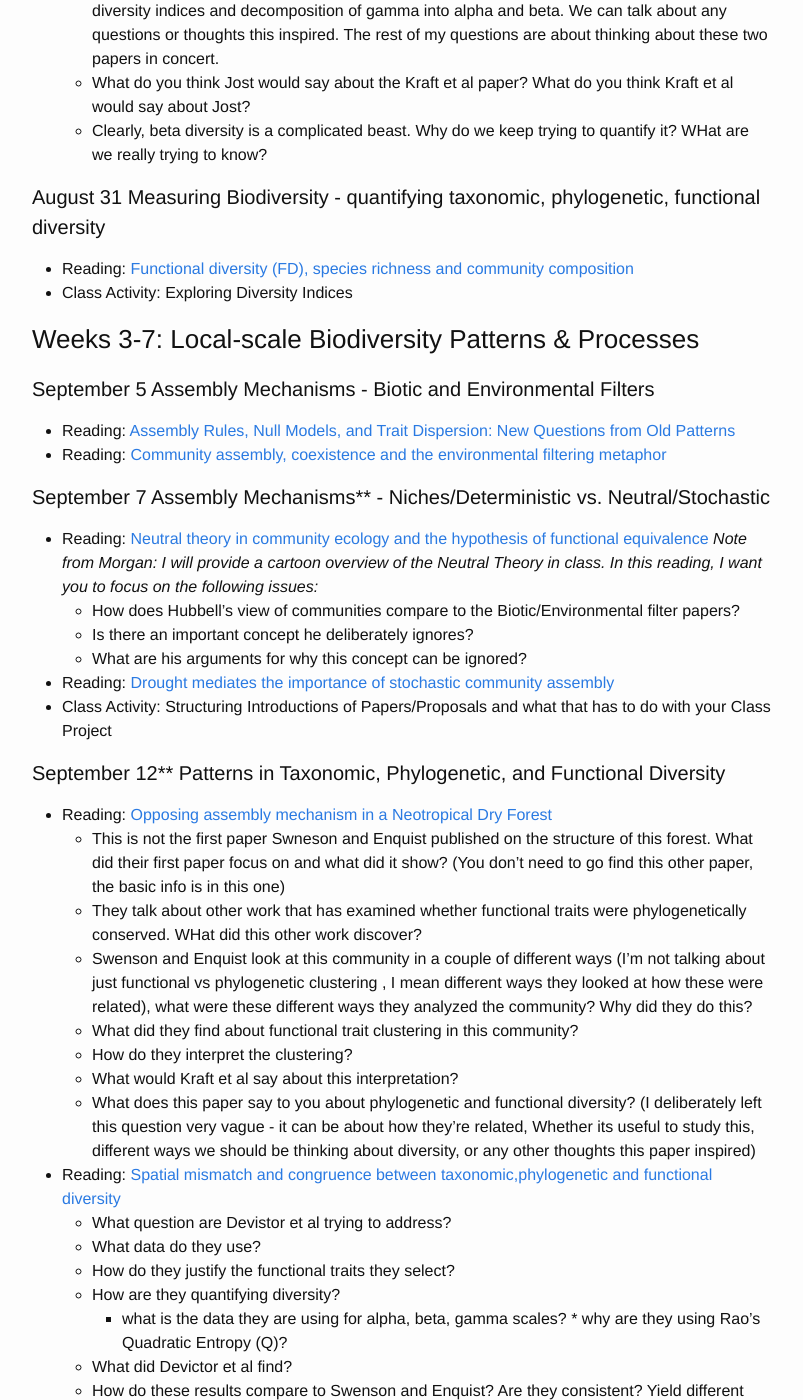
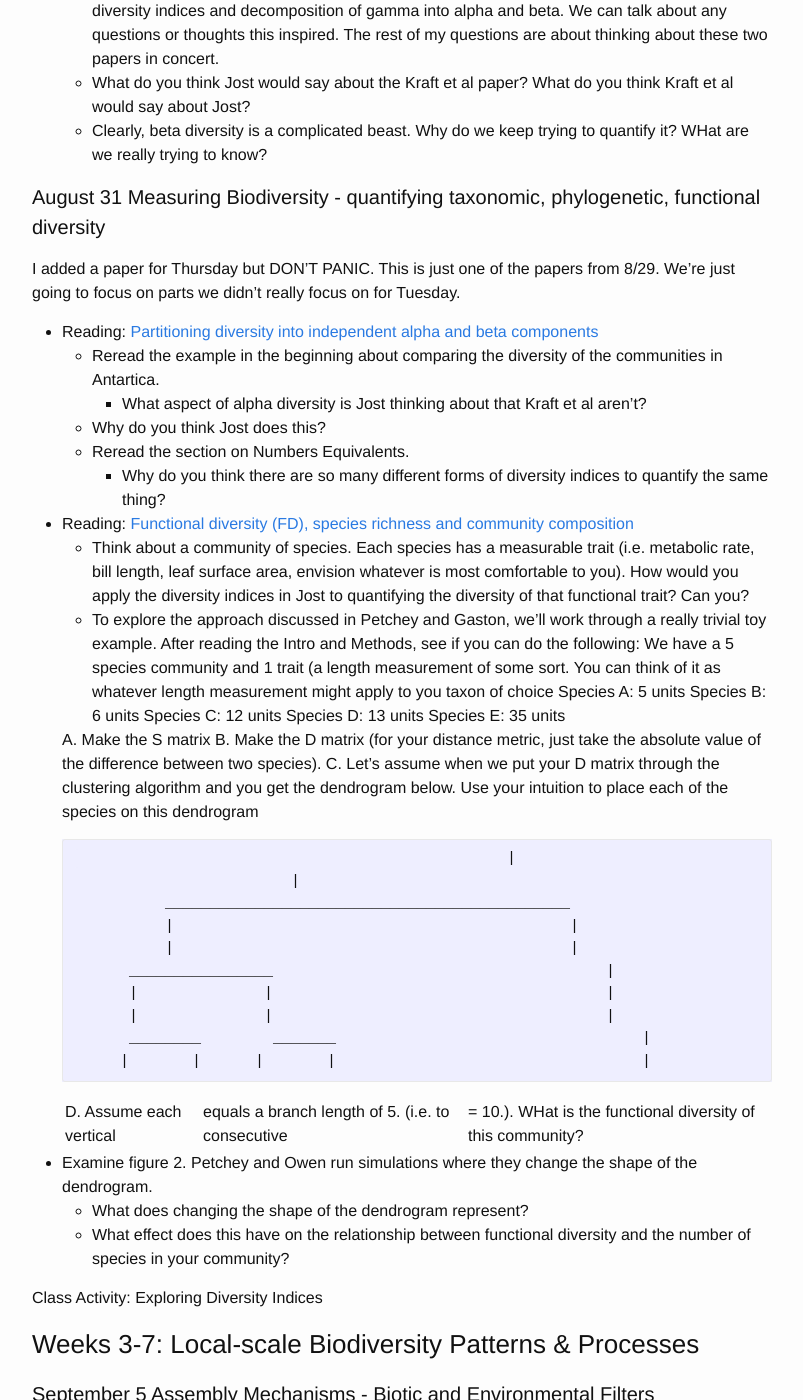
Before and after one commit to skmorgane/biodiversity-course, a Jekyll site: the page built from schedule.md, in a window 1280 px wide and 1400 px high, scrolled down 1637 px. Shown: the whole window, without its empty margins (238-1041 px from the left). Built offline with Jekyll 4.4.1, drawn with Linux system fonts in a browser that asks for light colours.

Commit message:
Add questions for Measuring Biodiversity

```diff
--- a/schedule.md
+++ b/schedule.md
@@ -56,8 +56,46 @@ IMPORTANT: if Date is followed by 2 asterisks then readings are not yet finalize
     * Clearly, beta diversity is a complicated beast. Why do we keep trying to quantify it? WHat are we really trying to know?
 
 #### August 31 Measuring Biodiversity - quantifying taxonomic, phylogenetic, functional diversity
+I added a paper for Thursday but DON'T PANIC. This is just one of the papers from 8/29. We're just going to focus on parts we didn't really focus on for Tuesday.
+* Reading: [Partitioning diversity into independent alpha and beta components](https://doi.org/10.1890/06-1736.1)
+    * Reread the example in the beginning about comparing the diversity of the communities in Antartica.
+        * What aspect of alpha diversity is Jost thinking about that Kraft et al aren't?
+	* Why do you think Jost does this?
+    * Reread the section on Numbers Equivalents.
+        * Why do you think there are so many different forms of diversity indices to quantify the same thing?
 * Reading: [Functional diversity (FD), species richness and community composition](https://doi.org/10.1046/j.1461-0248.2002.00339.x)
-* Class Activity: Exploring Diversity Indices
+    * Think about a community of species. Each species has a measurable trait (i.e. metabolic rate, bill length, leaf surface area, envision whatever is most comfortable to you). How would you apply the diversity indices in Jost to quantifying the diversity of that functional trait? Can you?
+    * To explore the approach discussed in Petchey and Gaston, we'll work through a really trivial toy example. After reading the Intro and Methods, see if you can do the following:
+     We have a 5 species community and 1 trait (a length measurement of some sort. You can think of it as whatever length measurement might apply to you taxon of choice
+     Species A: 5 units
+     Species B: 6 units
+     Species C: 12 units
+     Species D: 13 units
+     Species E: 35 units
+
+     A. Make the S matrix
+     B. Make the D matrix (for your distance metric, just take the absolute value of the difference between two species).
+     C. Let's assume when we put your D matrix through the clustering algorithm and you get the dendrogram below. Use your intuition to place each of the species on this dendrogram
+
+                                                      |
+						      |
+				_____________________________________________
+				|                                            |
+				|                                            |
+			________________                                     |
+			|              |                                     |
+			|              |                                     |
+		    ________        _______                                  |
+		   |       |      |       |                                  |
+
+
+    D. Assume each vertical |  equals a branch length of 5. (i.e. to consecutive | | = 10.). WHat is the functional diversity of this community?
+
+ * Examine figure 2. Petchey and Owen run simulations where they change the shape of the dendrogram.
+     * What does changing the shape of the dendrogram represent?
+     * What effect does this have on the relationship between functional diversity and the number of species in your community?
+
+Class Activity: Exploring Diversity Indices
 
 ### Weeks 3-7: Local-scale Biodiversity Patterns & Processes
 
```
